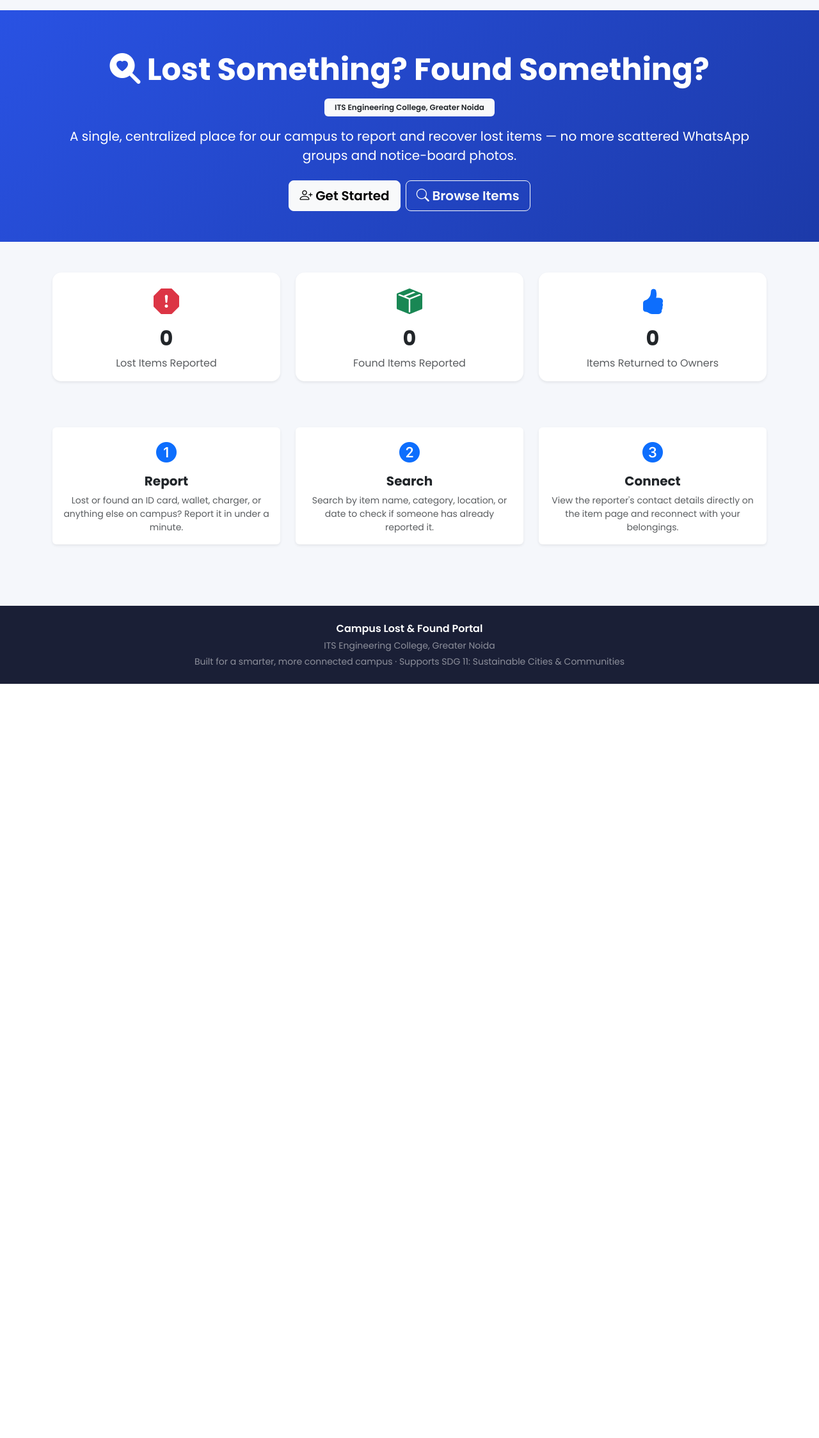
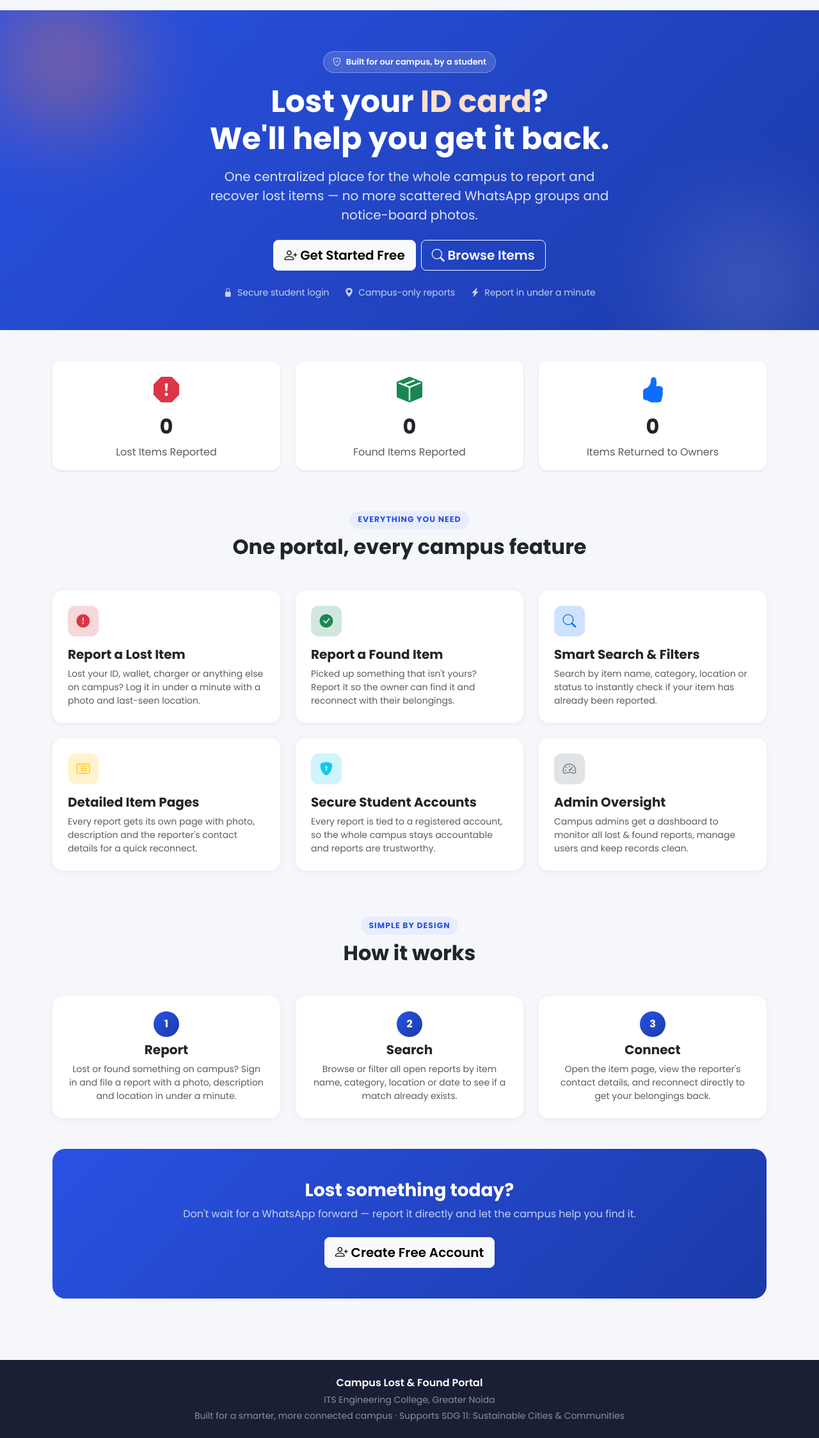
Before and after one commit to vvk012/smart-lost-found, a Flask app: page / in a window 1280 px wide. Shown: the part 86-2334 px from the top of the page at 64% size. Before the commit the page ends 1155 px from the top, so only its background shows below. Run offline with Flask 3, Linux system fonts and the light colour scheme; data that the repository does not hold is empty.

```diff
--- a/templates/index.html
+++ b/templates/index.html
@@ -2,30 +2,50 @@
 {% block title %}Campus Lost & Found{% endblock %}
 
 {% block content %}
-<section class="hero-section text-white">
-    <div class="container py-5 text-center">
-        <h1 class="display-5 fw-bold mb-3"><i class="bi bi-search-heart-fill"></i> Lost Something? Found Something?</h1>
-   <p class="badge bg-light text-dark px-3 py-2 mb-3 fw-semibold">ITS Engineering College, Greater Noida</p>
-<p class="lead mb-4">A single, centralized place for our campus to report and recover lost items — no more scattered WhatsApp groups and notice-board photos.</p>
-        <div class="d-flex justify-content-center gap-2 flex-wrap">
+<section class="hero-section text-white position-relative overflow-hidden">
+    <div class="hero-glow hero-glow-1"></div>
+    <div class="hero-glow hero-glow-2"></div>
+    <div class="container py-5 position-relative">
+        <div class="row align-items-center g-4">
+            <div class="col-lg-8 mx-auto text-center">
+                <span class="hero-badge d-inline-flex align-items-center gap-2 mb-3">
+                    <i class="bi bi-shield-check"></i> Built for our campus, by a student
+                </span>
+                <h1 class="display-5 fw-bold mb-3">
+                    Lost your <span id="rotatingWord" class="rotating-word">ID card</span>?
+                    <br class="d-none d-md-block">We'll help you get it back.
+                </h1>
+                <p class="lead mb-4 hero-subtext">
+                    One centralized place for the whole campus to report and recover lost items —
+                    no more scattered WhatsApp groups and notice-board photos.
+                </p>
+                <div class="d-flex justify-content-center gap-2 flex-wrap mb-4">
                     {% if current_user.is_authenticated %}
                         <a href="{{ url_for('items.report_lost') }}" class="btn btn-light btn-lg fw-semibold"><i class="bi bi-exclamation-circle"></i> Report Lost Item</a>
                         <a href="{{ url_for('items.report_found') }}" class="btn btn-outline-light btn-lg fw-semibold"><i class="bi bi-check-circle"></i> Report Found Item</a>
                     {% else %}
-                <a href="{{ url_for('auth.register') }}" class="btn btn-light btn-lg fw-semibold"><i class="bi bi-person-plus"></i> Get Started</a>
+                        <a href="{{ url_for('auth.register') }}" class="btn btn-light btn-lg fw-semibold"><i class="bi bi-person-plus"></i> Get Started Free</a>
                         <a href="{{ url_for('items.search') }}" class="btn btn-outline-light btn-lg fw-semibold"><i class="bi bi-search"></i> Browse Items</a>
                     {% endif %}
+                </div>
+                <div class="d-flex justify-content-center gap-4 flex-wrap hero-trust small">
+                    <span><i class="bi bi-lock-fill me-1"></i> Secure student login</span>
+                    <span><i class="bi bi-geo-alt-fill me-1"></i> Campus-only reports</span>
+                    <span><i class="bi bi-lightning-charge-fill me-1"></i> Report in under a minute</span>
+                </div>
+            </div>
         </div>
     </div>
 </section>
 
 <div class="container my-5">
+    <!-- Live stats -->
     <div class="row g-4 text-center">
         <div class="col-md-4">
             <div class="card stat-card h-100 shadow-sm border-0">
                 <div class="card-body">
                     <i class="bi bi-exclamation-octagon-fill fs-1 text-danger"></i>
-                    <h2 class="fw-bold mt-2">{{ total_lost }}</h2>
+                    <h2 class="fw-bold mt-2 counter" data-target="{{ total_lost }}">0</h2>
                     <p class="text-muted mb-0">Lost Items Reported</p>
                 </div>
             </div>
@@ -34,7 +54,7 @@
             <div class="card stat-card h-100 shadow-sm border-0">
                 <div class="card-body">
                     <i class="bi bi-box-seam-fill fs-1 text-success"></i>
-                    <h2 class="fw-bold mt-2">{{ total_found }}</h2>
+                    <h2 class="fw-bold mt-2 counter" data-target="{{ total_found }}">0</h2>
                     <p class="text-muted mb-0">Found Items Reported</p>
                 </div>
             </div>
@@ -43,35 +63,105 @@
             <div class="card stat-card h-100 shadow-sm border-0">
                 <div class="card-body">
                     <i class="bi bi-hand-thumbs-up-fill fs-1 text-primary"></i>
-                    <h2 class="fw-bold mt-2">{{ total_returned }}</h2>
+                    <h2 class="fw-bold mt-2 counter" data-target="{{ total_returned }}">0</h2>
                     <p class="text-muted mb-0">Items Returned to Owners</p>
                 </div>
             </div>
         </div>
     </div>
 
-    <div class="row mt-5 g-4">
+    <!-- Features -->
+    <div class="text-center mt-5 pt-3">
+        <span class="section-kicker">Everything you need</span>
+        <h2 class="fw-bold">One portal, every campus feature</h2>
+    </div>
+    <div class="row mt-4 g-4">
+        <div class="col-md-6 col-lg-4">
+            <div class="feature-card h-100 p-4">
+                <div class="feature-icon bg-danger-subtle text-danger"><i class="bi bi-exclamation-circle-fill"></i></div>
+                <h5 class="fw-bold mt-3">Report a Lost Item</h5>
+                <p class="text-muted small mb-0">Lost your ID, wallet, charger or anything else on campus? Log it in under a minute with a photo and last-seen location.</p>
+            </div>
+        </div>
+        <div class="col-md-6 col-lg-4">
+            <div class="feature-card h-100 p-4">
+                <div class="feature-icon bg-success-subtle text-success"><i class="bi bi-check-circle-fill"></i></div>
+                <h5 class="fw-bold mt-3">Report a Found Item</h5>
+                <p class="text-muted small mb-0">Picked up something that isn't yours? Report it so the owner can find it and reconnect with their belongings.</p>
+            </div>
+        </div>
+        <div class="col-md-6 col-lg-4">
+            <div class="feature-card h-100 p-4">
+                <div class="feature-icon bg-primary-subtle text-primary"><i class="bi bi-search"></i></div>
+                <h5 class="fw-bold mt-3">Smart Search &amp; Filters</h5>
+                <p class="text-muted small mb-0">Search by item name, category, location or status to instantly check if your item has already been reported.</p>
+            </div>
+        </div>
+        <div class="col-md-6 col-lg-4">
+            <div class="feature-card h-100 p-4">
+                <div class="feature-icon bg-warning-subtle text-warning"><i class="bi bi-card-list"></i></div>
+                <h5 class="fw-bold mt-3">Detailed Item Pages</h5>
+                <p class="text-muted small mb-0">Every report gets its own page with photo, description and the reporter's contact details for a quick reconnect.</p>
+            </div>
+        </div>
+        <div class="col-md-6 col-lg-4">
+            <div class="feature-card h-100 p-4">
+                <div class="feature-icon bg-info-subtle text-info"><i class="bi bi-shield-lock-fill"></i></div>
+                <h5 class="fw-bold mt-3">Secure Student Accounts</h5>
+                <p class="text-muted small mb-0">Every report is tied to a registered account, so the whole campus stays accountable and reports are trustworthy.</p>
+            </div>
+        </div>
+        <div class="col-md-6 col-lg-4">
+            <div class="feature-card h-100 p-4">
+                <div class="feature-icon bg-secondary-subtle text-secondary"><i class="bi bi-speedometer2"></i></div>
+                <h5 class="fw-bold mt-3">Admin Oversight</h5>
+                <p class="text-muted small mb-0">Campus admins get a dashboard to monitor all lost &amp; found reports, manage users and keep records clean.</p>
+            </div>
+        </div>
+    </div>
+
+    <!-- How it works -->
+    <div class="text-center mt-5 pt-4">
+        <span class="section-kicker">Simple by design</span>
+        <h2 class="fw-bold">How it works</h2>
+    </div>
+    <div class="row mt-4 g-4">
         <div class="col-md-4">
-            <div class="card h-100 border-0 shadow-sm text-center p-3">
-                <i class="bi bi-1-circle-fill fs-2 text-primary mb-2"></i>
-                <h5 class="fw-bold">Report</h5>
-                <p class="text-muted small mb-0">Lost or found an ID card, wallet, charger, or anything else on campus? Report it in under a minute.</p>
+            <div class="step-card h-100 text-center p-4">
+                <div class="step-number">1</div>
+                <h5 class="fw-bold mt-2">Report</h5>
+                <p class="text-muted small mb-0">Lost or found something on campus? Sign in and file a report with a photo, description and location in under a minute.</p>
             </div>
         </div>
         <div class="col-md-4">
-            <div class="card h-100 border-0 shadow-sm text-center p-3">
-                <i class="bi bi-2-circle-fill fs-2 text-primary mb-2"></i>
-                <h5 class="fw-bold">Search</h5>
-                <p class="text-muted small mb-0">Search by item name, category, location, or date to check if someone has already reported it.</p>
+            <div class="step-card h-100 text-center p-4">
+                <div class="step-number">2</div>
+                <h5 class="fw-bold mt-2">Search</h5>
+                <p class="text-muted small mb-0">Browse or filter all open reports by item name, category, location or date to see if a match already exists.</p>
             </div>
         </div>
         <div class="col-md-4">
-            <div class="card h-100 border-0 shadow-sm text-center p-3">
-                <i class="bi bi-3-circle-fill fs-2 text-primary mb-2"></i>
-                <h5 class="fw-bold">Connect</h5>
-                <p class="text-muted small mb-0">View the reporter's contact details directly on the item page and reconnect with your belongings.</p>
+            <div class="step-card h-100 text-center p-4">
+                <div class="step-number">3</div>
+                <h5 class="fw-bold mt-2">Connect</h5>
+                <p class="text-muted small mb-0">Open the item page, view the reporter's contact details, and reconnect directly to get your belongings back.</p>
             </div>
         </div>
     </div>
+
+    <!-- Final CTA -->
+    <div class="cta-banner mt-5 p-5 text-center text-white">
+        <h3 class="fw-bold mb-2">Lost something today?</h3>
+        <p class="mb-4 opacity-75">Don't wait for a WhatsApp forward — report it directly and let the campus help you find it.</p>
+        {% if current_user.is_authenticated %}
+            <a href="{{ url_for('items.report_lost') }}" class="btn btn-light btn-lg fw-semibold"><i class="bi bi-exclamation-circle"></i> Report Lost Item</a>
+        {% else %}
+            <a href="{{ url_for('auth.register') }}" class="btn btn-light btn-lg fw-semibold"><i class="bi bi-person-plus"></i> Create Free Account</a>
+        {% endif %}
+    </div>
 </div>
 {% endblock %}
+
+{% block scripts %}
+<script src="{{ url_for('static', filename='js/landing.js') }}"></script>
+{% endblock %}
```
Lines whose indentation alone changed are shown as unchanged.
